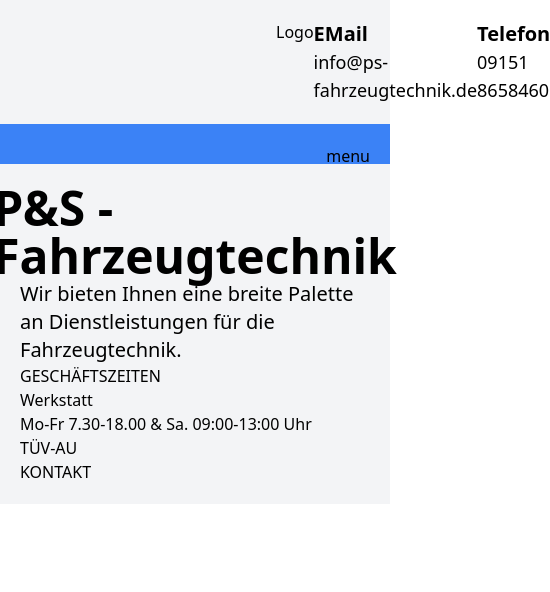
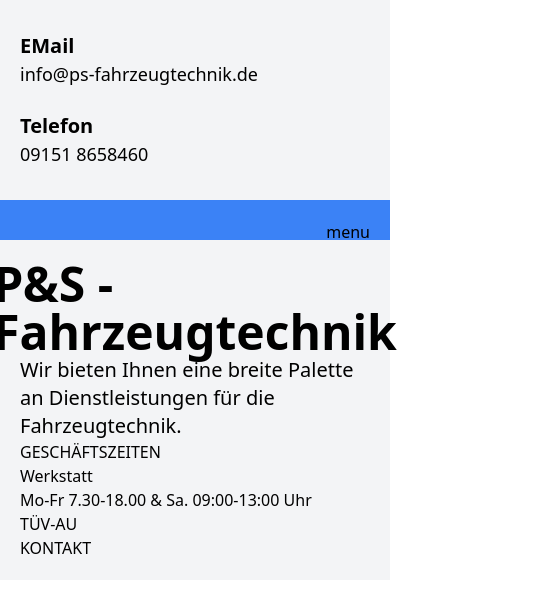
Before and after one commit to fullydigital/pands_landingpage, a website built with Parcel: page index.html in a window 390 px wide. Shown: the whole page, 550 px wide, since content can reach past the window. Built offline with nearby package versions, Linux system fonts and the light colour scheme.

Commit message:
Overnav responsiv implementiert und gitignore angepasst

```diff
--- a/index.html
+++ b/index.html
@@ -12,13 +12,13 @@
 
   <!-- start overnav -->
   <div class="bg-gray-100 p-5 w-screen">
-    <div class="px-64 flex flex-row justify-between">
-    <a href="#" class="p-0">Logo</a>
-    <div>
+    <div class="md:px-32 md:flex md:flex-row md:justify-between lg:px-32">
+    <a href="#" class="p-0 hidden lg:block">Logo</a>
+    <div class="py-3">
       <p class="text-xl font-bold">EMail</p>
       <p class="text-lg">info@ps-fahrzeugtechnik.de</p>
     </div>
-    <div>
+    <div class="py-3">
       <p class="text-xl font-bold">Telefon</p>
       <p class="text-lg">09151 8658460</p>
     </div>
```
Also changed, not shown: 1 other file.
